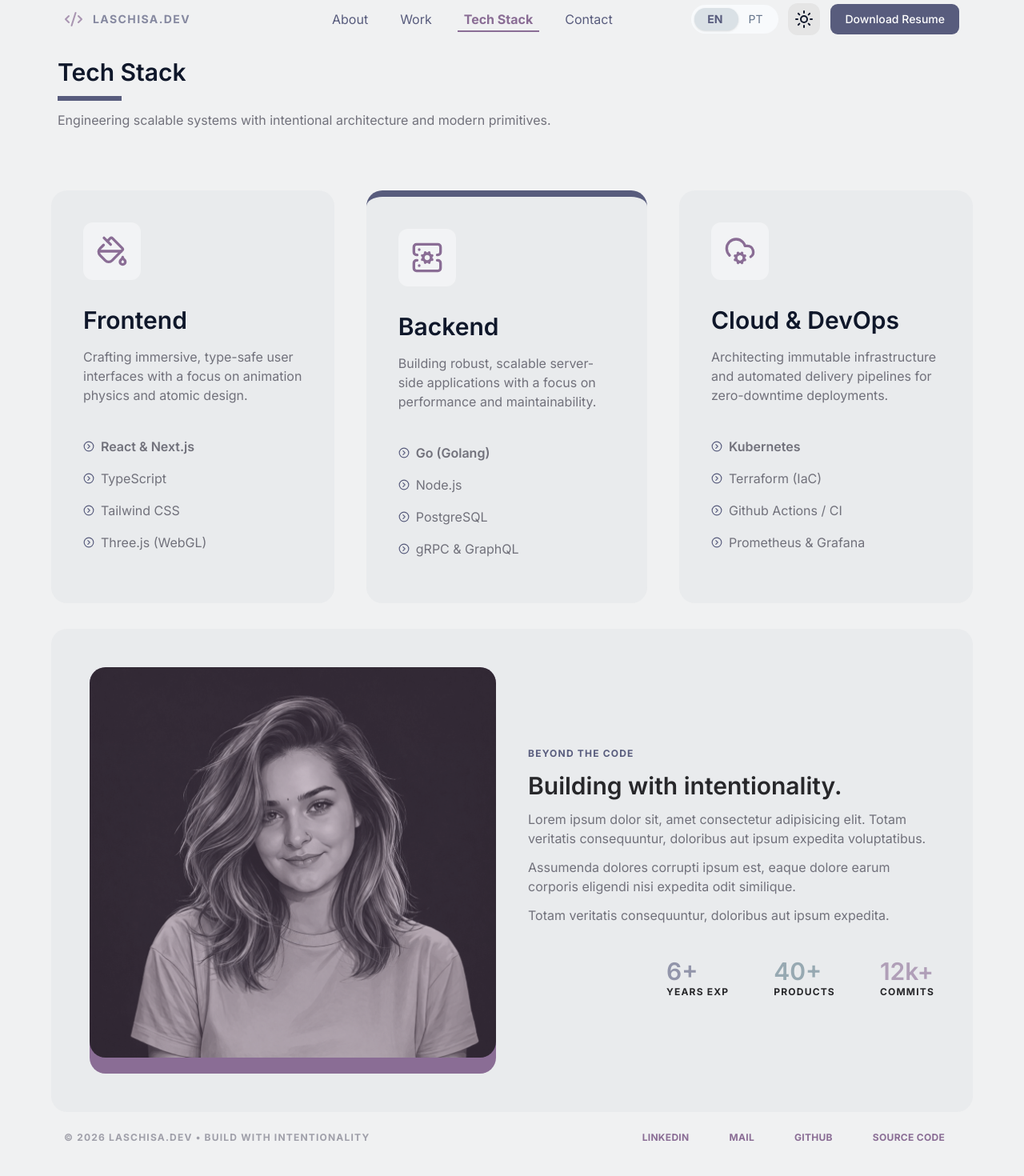
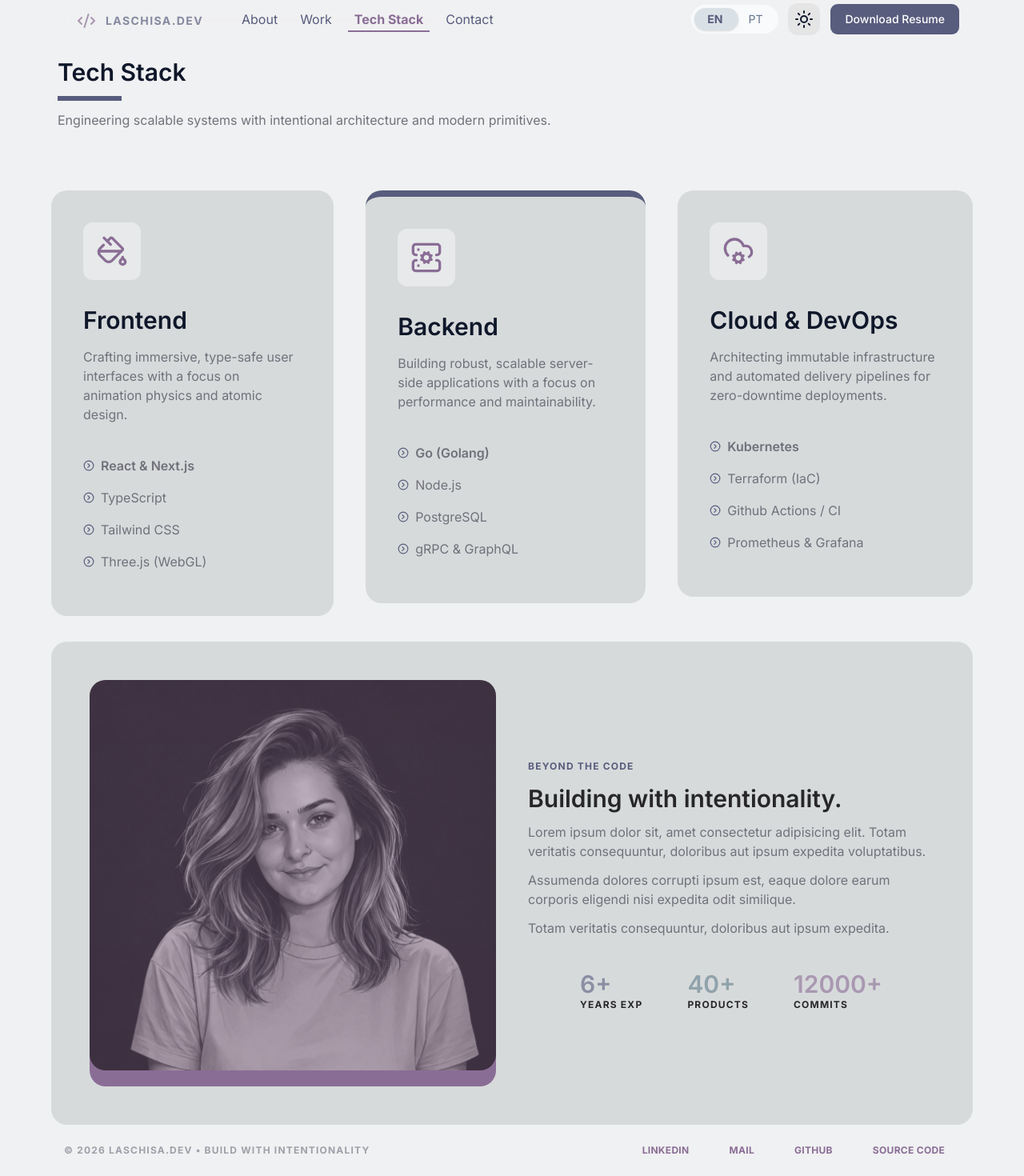
Before and after one commit to laschisabella/laschisa, a Next.js app: page /stack in a window 1280 px wide. Shown: the part 88-1558 px from the top of the page at 80% size. Built offline with nearby package versions, Linux system fonts and the light colour scheme; no server answers.

Commit message:
feat: animations

```diff
--- a/app/contact/page.tsx
+++ b/app/contact/page.tsx
@@ -10,6 +10,7 @@ import { contactSchema, ContactFormData } from "./schema";
 import { sendContactEmail } from "@/services/email";
 import { toast } from "sonner";
 import { EmailJSResponseStatus } from "emailjs-com";
+import { motion } from "framer-motion";
 
 type BaseFieldProps = {
   label: string;
@@ -73,15 +74,19 @@ function TextareaField({ label, name, placeholder, icon, register, error, }: Bas
 const CONTACT_ITEMS = [
   {
     icon: <Mail className="text-secondary" />,
-    text: "laschi.isabella@gmail.com",
+    href: "mailto:laschi.isabella@gmail.com",
+    label: "laschi.isabella@gmail.com"
   },
   {
     icon: <Link className="text-secondary" />,
     text: "linkedin.com/in/isabella-laschi",
+    href: "https://linkedin.com/in/isabella-laschi",
+    label: "LinkedIn"
   },
   {
     icon: <Code className="text-secondary" />,
-    text: "github.com/laschisabella",
+    href: "https://github.com/laschisabella",
+    label: "GitHub"
   },
 ];
 
@@ -102,27 +107,33 @@ export default function ContactPage() {
       toast.success("Message sent successfully.", {
         unstyled: true,
         className: "flex gap-5 items-center bg-background text-green-700 border border-green-700 px-4 py-3 rounded-lg font-bold",
-      })
+      });
     } catch (e: unknown) {
       const err = e as EmailJSResponseStatus;
 
-      toast.error("Failed to send message: " + err.text,{
+      toast.error("Failed to send message: " + err.text, {
         unstyled: true,
         className: "flex gap-5 items-center bg-background text-red-700 border border-red-700 px-4 py-3 rounded-lg font-bold",
-      })
+      });
     }
   };
 
   return (
     <section
       id="Contact"
-      className="max-w-6xl mx-auto flex justify-center items-center my-10 md:my-30"
+      className="max-w-6xl min-h-[90vh] mx-auto flex justify-center items-center p-5 mt-5"
     >
       <form
         onSubmit={handleSubmit(onSubmit)}
         className="flex md:gap-20 items-center"
       >
-        <div className="w-[50%] flex flex-col gap-10 ml-4">
+        <motion.div
+          initial={{ opacity: 0, x: -20 }}
+          whileInView={{ opacity: 1, x: 0 }}
+          transition={{ duration: 0.4, delay: 0.1 }}
+          viewport={{ once: false }}
+          className="w-[50%] flex flex-col gap-10 ml-4"
+        >
           <h1 className="text-5xl font-semibold mb-3 leading-14">
             Let&apos;s architect the
             <span className="text-primary"> next standard</span> of digital engineering.
@@ -134,16 +145,28 @@ export default function ContactPage() {
 
           <ul className="flex flex-col gap-5 mt-5">
             {CONTACT_ITEMS.map((item, i) => (
-              <li key={i} className="flex gap-5 items-center">
+              <li key={i} className="flex gap-5 items-center z-10">
                 {item.icon}
-                <span className="ml-2 text-zinc-500 font-bold">
-                  {item.text}
-                </span>
+                <a
+                  href={item.href}
+                  target="_blank"
+                  rel="noopener noreferrer"
+                  className="ml-2 text-zinc-500 font-bold hover:underline"
+                >
+                  {item.label}
+                </a>
               </li>
             ))}
           </ul>
-        </div>
-        <div className="w-[50%] bg-secondary/5 rounded-[20px] p-10 flex flex-col gap-10">
+        </motion.div>
+
+        <motion.div
+          initial={{ opacity: 0, x: 20 }}
+          whileInView={{ opacity: 1, x: 0 }}
+          transition={{ duration: 0.4, delay: 0.2 }}
+          viewport={{ once: false }}
+          className="w-[50%] bg-card/60 rounded-[20px] p-10 flex flex-col gap-10 z-10"
+        >
           <InputField
             label="full name"
             name="name"
@@ -180,7 +203,7 @@ export default function ContactPage() {
           >
             {isSubmitting ? "Sending..." : "Send Message"}
           </Button>
-        </div>
+        </motion.div>
       </form>
     </section>
   );
--- a/app/globals.css
+++ b/app/globals.css
@@ -41,7 +41,7 @@
   --background: #F0F1F2;
   --foreground: #0f172a;
 
-  --card: #F8F9FA;
+  --card: #C7CBCE;
   --card-foreground: #0f172a;
 
   --primary: #585C7D;
--- a/app/page.tsx
+++ b/app/page.tsx
@@ -1,47 +1,13 @@
-import { Button } from "@/components/ui/button";
 import WorkPage from "./work/page";
 import StackPage from "./stack/page";
 import ContactPage from "./contact/page";
 import { Waves } from "@/components/ui/wave-background"
-
-function Hero() {
-  return (
-    <section id="About" className="min-h-screen flex flex-col justify-between px-10 md:px-20">
-      <div className="flex flex-col gap-3 items-center justify-center flex-1">
-        <span className="uppercase text-xs text-primary/80 font-bold tracking-widest">
-          senior systems architect
-        </span>
-        <div className="text-6xl font-semibold text-center my-5">
-          <h1 className="text-zinc-800">Engineering Scalable</h1>
-          <h1 className="text-primary">Digital Systems.</h1>
-        </div>
-        <div className="text-center text-zinc-500 text-lg">
-          <h4>
-            Specializing in high-performance infrastructure and distributed
-            architectures.
-          </h4>
-          <h4>
-            I build systems that process millions of transactions while
-            maintaining zero-downtime reliability.
-          </h4>
-        </div>
-        <div className="flex items-center my-5 gap-3">
-          <Button size="xl" variant="outline">
-            Get in touch
-          </Button>
-          <Button size="xl" variant="default">
-            View Projects
-          </Button>
-        </div>
-      </div>
-    </section>
-  );
-}
+import Hero from "@/components/layout/Hero";
 
 function WavesBg() {
   return (
-    <div className="fixed inset-0 w-full h-full opacity-10 -z-10">
-      <Waves className="w-full h-full" />
+    <div className="fixed inset-0 w-full h-full opacity-10">
+      <Waves className="w-full h-full" pointerSize={0}/>
     </div>
   );
 }
--- a/app/stack/page.tsx
+++ b/app/stack/page.tsx
@@ -1,3 +1,5 @@
+"use client"
+
 import {
   ChevronRightCircle,
   CloudCogIcon,
@@ -6,6 +8,8 @@ import {
 } from "lucide-react";
 import Image from "next/image";
 import me from "@/public/me.png";
+import { motion } from "framer-motion";
+import CountUp from "@/components/CountUp";
 
 type StackItem = {
   title: string;
@@ -13,6 +17,7 @@ type StackItem = {
   icon: React.ElementType;
   highlight?: boolean;
   items: string[];
+  bg: string;
 };
 
 const STACK: StackItem[] = [
@@ -27,6 +32,7 @@ const STACK: StackItem[] = [
       "Tailwind CSS",
       "Three.js (WebGL)",
     ],
+    bg: "bg-card/60",
   },
   {
     title: "Backend",
@@ -35,6 +41,7 @@ const STACK: StackItem[] = [
     icon: ServerCogIcon,
     highlight: true,
     items: ["Go (Golang)", "Node.js", "PostgreSQL", "gRPC & GraphQL"],
+    bg: "bg-card/60",
   },
   {
     title: "Cloud & DevOps",
@@ -47,6 +54,7 @@ const STACK: StackItem[] = [
       "Github Actions / CI",
       "Prometheus & Grafana",
     ],
+    bg: "bg-card/60",
   },
 ];
 
@@ -63,10 +71,10 @@ function SectionHeader() {
   );
 }
 
-function StackCard({ title, description, icon: Icon, items, highlight, }: StackItem) {
+function StackCard({ title, description, icon: Icon, items, highlight, bg }: StackItem) {
   return (
     <div
-      className={`rounded-[20px] p-10 flex flex-col bg-secondary/5 ${
+      className={`rounded-[20px] p-10 flex flex-col ${bg} ${
         highlight ? "border-t-8 border-primary" : ""
       }`}
     >
@@ -94,17 +102,18 @@ function StackCard({ title, description, icon: Icon, items, highlight, }: StackI
 
 function Stats() {
   const stats = [
-    { value: "6+", label: "years exp", color: "text-primary/60" },
-    { value: "40+", label: "products", color: "text-secondary/60" },
-    { value: "12k+", label: "commits", color: "text-accent/60" },
+    { value: 6, suffix: "+", label: "years exp", color: "text-primary/60" },
+    { value: 40, suffix: "+", label: "products", color: "text-secondary/60" },
+    { value: 12000, suffix: "+", label: "commits", color: "text-accent/60" },
   ];
 
   return (
-    <div className="mt-10 flex justify-end gap-14">
+    <div className="mt-10 flex justify-center gap-14">
       {stats.map((stat) => (
         <div key={stat.label} className="flex flex-col">
           <span className={`${stat.color} text-3xl font-semibold`}>
-            {stat.value}
+            <CountUp to={stat.value} />
+            {stat.suffix}
           </span>
           <span className="text-xs text-zinc-800 font-bold tracking-widest uppercase">
             {stat.label}
@@ -117,12 +126,12 @@ function Stats() {
 
 function AboutSection() {
   return (
-    <section className="bg-secondary/5 w-full mt-8 rounded-[20px] flex gap-10 p-12 items-center">
+    <section className="bg-card/60 z-10 w-full mt-8 rounded-[20px] flex gap-10 p-12 items-center">
       <div className="bg-accent rounded-[20px] w-[50%] overflow-hidden">
         <Image
           src={me}
           alt="Work"
-          className="h-full rounded-[20px] opacity-70 relative -top-5"
+          className="h-full rounded-[20px] opacity-60 relative -top-5"
         />
       </div>
 
@@ -161,12 +170,29 @@ export default function StackPage() {
       <SectionHeader />
 
       <section className="flex gap-10">
-        {STACK.map((stack) => (
-          <StackCard key={stack.title} {...stack} />
+        {STACK.map((stack, i) => (
+          <motion.div
+            key={stack.title}
+            initial={{ opacity: 0, y: 15 }}
+            whileInView={{ opacity: 1, y: 0 }}
+            transition={{ duration: 0.4, delay: 0.1 + i * 0.1 }}
+            viewport={{ once: false }}
+            className="z-10"
+          >
+            <StackCard {...stack} />
+          </motion.div>
         ))}
       </section>
 
-      <AboutSection />
+      <motion.div
+        initial={{ opacity: 0, y: 15 }}
+        whileInView={{ opacity: 1, y: 0 }}
+        transition={{ duration: 0.4, delay: 0.3 }}
+        viewport={{ once: false }}
+        className="z-10"
+      >
+        <AboutSection />
+      </motion.div>
     </section>
   );
 }
--- /dev/null
+++ b/components/CountUp.tsx
@@ -0,0 +1,30 @@
+import {
+  useInView,
+  useMotionValue,
+  animate,
+  useMotionValueEvent,
+} from "framer-motion";
+import { useEffect, useRef, useState } from "react";
+
+export default function CountUp({ to }: { to: number }) {
+  const ref = useRef(null);
+  const inView = useInView(ref, { once: false });
+
+  const motionValue = useMotionValue(0);
+  const [display, setDisplay] = useState(0);
+
+  useMotionValueEvent(motionValue, "change", (latest) => {
+    setDisplay(Math.floor(latest));
+  });
+
+  useEffect(() => {
+    if (inView) {
+      const controls = animate(motionValue, to, { duration: 1 });
+      return controls.stop;
+    } else {
+      motionValue.set(0);
+    }
+  }, [inView, to, motionValue]);
+
+  return <span ref={ref}>{display}</span>;
+}
--- a/components/layout/Footer.tsx
+++ b/components/layout/Footer.tsx
@@ -4,20 +4,62 @@ export default function Footer() {
   return (
     <footer className="flex items-center px-10 md:px-20 h-[8vh]">
       <div className="max-w-6xl mx-auto flex items-center justify-between w-full">
-        <div className="text-zinc-400 text-xs font-bold tracking-widest">© 2026 LASCHISA.DEV • BUILD WITH INTENTIONALITY</div>
-        <div className="flex gap-3 items-center ">
-          <Button size="lg" variant="ghost" className="uppercase tracking-wide text-accent text-xs font-bold">
+        <div className="text-zinc-400 text-xs font-bold tracking-widest">
+          © 2026 LASCHISA.DEV • BUILD WITH INTENTIONALITY
+        </div>
+
+        <div className="flex gap-3 items-center z-50">
+          <a
+            href="https://linkedin.com/in/isabella-laschi"
+            target="_blank"
+            rel="noopener noreferrer"
+          >
+            <Button
+              size="lg"
+              variant="ghost"
+              className="uppercase tracking-wide text-accent text-xs font-bold"
+            >
               linkedin
             </Button>
-          <Button size="lg" variant="ghost" className="uppercase tracking-wide text-accent text-xs font-bold">
+          </a>
+
+          <a href="mailto:laschi.isabella@gmail.com">
+            <Button
+              size="lg"
+              variant="ghost"
+              className="uppercase tracking-wide text-accent text-xs font-bold"
+            >
               mail
             </Button>
-          <Button size="lg" variant="ghost" className="uppercase tracking-wide text-accent text-xs font-bold">
+          </a>
+
+          <a
+            href="https://github.com/laschisabella"
+            target="_blank"
+            rel="noopener noreferrer"
+          >
+            <Button
+              size="lg"
+              variant="ghost"
+              className="uppercase tracking-wide text-accent text-xs font-bold"
+            >
               github
             </Button>
-          <Button size="lg" variant="ghost" className="uppercase tracking-wide text-accent text-xs font-bold">
+          </a>
+
+          <a
+            href="https://github.com/seu-repo"
+            target="_blank"
+            rel="noopener noreferrer"
+          >
+            <Button
+              size="lg"
+              variant="ghost"
+              className="uppercase tracking-wide text-accent text-xs font-bold"
+            >
               source code
             </Button>
+          </a>
         </div>
       </div>
     </footer>
--- a/components/layout/Header.tsx
+++ b/components/layout/Header.tsx
@@ -53,7 +53,7 @@ function LanguageToggle() {
         layout
         transition={{ type: "spring", stiffness: 300, damping: 25 }}
         className="absolute top-1 bottom-1 w-1/2 rounded-full bg-secondary/20 shadow"
-        style={{ left: active === "en" ? "4px" : "calc(47%)", }}
+        style={{ left: active === "en" ? "4px" : "calc(47%)" }}
       />
 
       <button
@@ -88,13 +88,19 @@ export default function Header() {
   };
 
   return (
-    <header className="w-full flex justify-between px-10 md:px-20 h-[8vh] items-center fixed bg-background z-50">
-      <div className="text-primary/70 text-sm tracking-widest uppercase font-bold flex gap-3 items-center">
-        <CodeXml className="text-accent/70"/>
+    <motion.header
+      initial={{ opacity: 0, x: -20 }}
+      whileInView={{ opacity: 1, x: 0 }}
+      transition={{ duration: 0.4, ease: "easeOut" }}
+      viewport={{ once: false }}
+      className="w-full max-w-7xl fixed left-1/2 -translate-x-1/2 flex justify-between px-10 md:px-20 h-[8vh] items-center z-50"
+    >
+      <nav className="flex gap-10 items-center px-4 py-2 rounded-xl backdrop-blur-2xl">
+        <div className="text-primary/70 text-sm tracking-widest uppercase font-bold flex gap-3 items-center relative top-0.5">
+          <CodeXml className="text-accent/70" />
           <p>laschisa.dev</p>
         </div>
-      <nav className="ml-[7%]">
-        <ul className="flex space-x-6">
+        <ul className="flex space-x-3">
           {sections.map((id) => {
             const key = `nav.${id.toLowerCase()}` as NavKey;
             return (
@@ -115,7 +121,7 @@ export default function Header() {
                     transition={{
                       type: "spring",
                       stiffness: 500,
-                      damping: 30,
+                      damping: 25,
                     }}
                   />
                 )}
@@ -131,6 +137,6 @@ export default function Header() {
           Download Resume
         </Button>
       </div>
-    </header>
+    </motion.header>
   );
 }
--- /dev/null
+++ b/components/layout/Hero.tsx
@@ -0,0 +1,87 @@
+"use client";
+
+import { motion } from "framer-motion";
+import { Button } from "../ui/button";
+
+export default function Hero() {
+  return (
+    <section
+      id="About"
+      className="min-h-screen flex flex-col justify-between px-10 md:px-20"
+    >
+      <div className="flex flex-col gap-3 items-center justify-center flex-1">
+        <motion.span
+          initial={{ x: -100, opacity: 0 }}
+          whileInView={{ x: 0, opacity: 1 }}
+          transition={{ duration: 0.6, delay: 0.1, ease: "easeOut" }}
+          viewport={{ once: false }}
+          className="uppercase text-xs text-primary/80 font-bold tracking-widest"
+        >
+          senior systems architect
+        </motion.span>
+
+        <motion.div
+          initial={{ x: 100, opacity: 0 }}
+          whileInView={{ x: 0, opacity: 1 }}
+          transition={{ duration: 0.7, delay: 0.3, ease: "easeOut" }}
+          viewport={{ once: false }}
+          className="text-6xl font-semibold text-center my-5"
+        >
+          <h1 className="text-zinc-800">Engineering Scalable</h1>
+          <h1 className="text-primary">Digital Systems.</h1>
+        </motion.div>
+
+        <motion.div
+          initial={{ x: -120, opacity: 0 }}
+          whileInView={{ x: 0, opacity: 1 }}
+          transition={{ duration: 0.8, delay: 0.5, ease: "easeOut" }}
+          viewport={{ once: false }}
+          className="text-center text-zinc-500 text-lg"
+        >
+          <h4>
+            Specializing in high-performance infrastructure and distributed
+            architectures.
+          </h4>
+          <h4>
+            I build systems that process millions of transactions while
+            maintaining zero-downtime reliability.
+          </h4>
+        </motion.div>
+
+        <motion.div
+          initial={{ x: 120, opacity: 0 }}
+          whileInView={{ x: 0, opacity: 1 }}
+          transition={{ duration: 0.9, delay: 0.7, ease: "easeOut" }}
+          viewport={{ once: false }}
+          className="flex items-center my-5 gap-3"
+        >
+          <Button
+            size="xl"
+            variant="outline"
+            className="z-10"
+            onClick={() =>
+              document.getElementById("Contact")?.scrollIntoView({
+                behavior: "smooth",
+              })
+            }
+          >
+            Get in touch
+          </Button>
+
+          <Button
+            size="xl"
+            variant="default"
+            className="z-10"
+            onClick={() =>
+              document.getElementById("Work")?.scrollIntoView({
+                behavior: "smooth",
+              })
+            }
+          >
+            View Projects
+          </Button>
+        </motion.div>
+      </div>
+    </section>
+  );
+}
--- a/components/ui/button.tsx
+++ b/components/ui/button.tsx
@@ -11,7 +11,7 @@ const buttonVariants = cva(
       variant: {
         default: "bg-primary text-primary-foreground hover:bg-primary/80",
         outline:
-          "border-border bg-background shadow-xs hover:bg-muted hover:background-/70 aria-expanded:bg-muted aria-expanded:text-primary dark:border-input dark:bg-input/30 dark:hover:bg-input/50",
+          "border-primary text-primary bg-transparent shadow-xs hover:bg-background/35 hover:background-/70 aria-expanded:bg-muted aria-expanded:text-primary dark:border-input dark:bg-input/30 dark:hover:bg-input/50",
         secondary:
           "bg-secondary text-secondary-foreground hover:bg-secondary/80 aria-expanded:bg-secondary aria-expanded:text-secondary-foreground",
         accent:
--- a/components/ui/wave-background.tsx
+++ b/components/ui/wave-background.tsx
@@ -154,7 +154,7 @@ export function Waves({
 
     // Mouse handler
     const onMouseMove = (e: MouseEvent) => {
-        updateMousePosition(e.pageX, e.pageY)
+    updateMousePosition(e.clientX, e.clientY)
 }
 
     // Touch handler
@@ -166,22 +166,19 @@ export function Waves({
 
     // Update mouse position
 const updateMousePosition = (x: number, y: number) => {
-        if (!boundingRef.current) return
+    const mouse = mouseRef.current
 
-        const mouse = mouseRef.current
-        mouse.x = x - boundingRef.current.left
-        mouse.y = y - boundingRef.current.top + window.scrollY
+    mouse.x = x
+    mouse.y = y
 
     if (!mouse.set) {
         mouse.sx = mouse.x
         mouse.sy = mouse.y
         mouse.lx = mouse.x
         mouse.ly = mouse.y
-
         mouse.set = true
     }
 
-        // Update CSS variables
     if (containerRef.current) {
         containerRef.current.style.setProperty('--x', `${mouse.sx}px`)
         containerRef.current.style.setProperty('--y', `${mouse.sy}px`)
@@ -310,7 +307,6 @@ export function Waves({
             className={`waves-component relative overflow-hidden ${className}`}
             style={{
                 backgroundColor,
-                position: 'absolute',
                 top: 0,
                 left: 0,
                 margin: 0,
```
Also changed, not shown: app/work/page.tsx (+100 -83 lines). Lines whose indentation alone changed are shown as unchanged.
